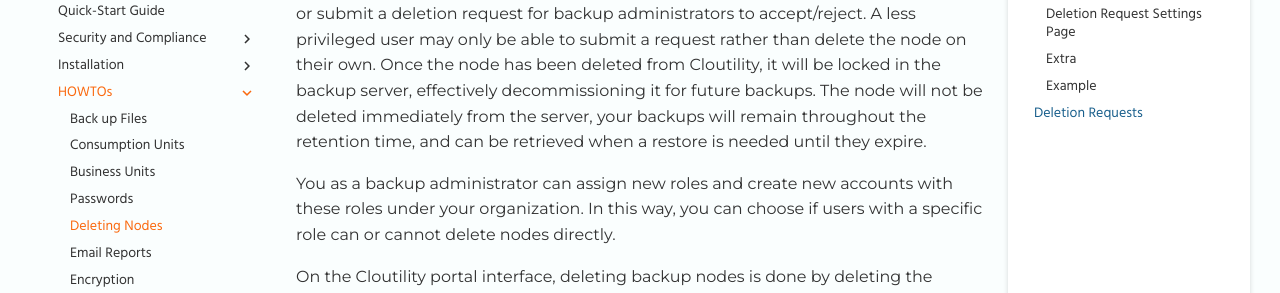
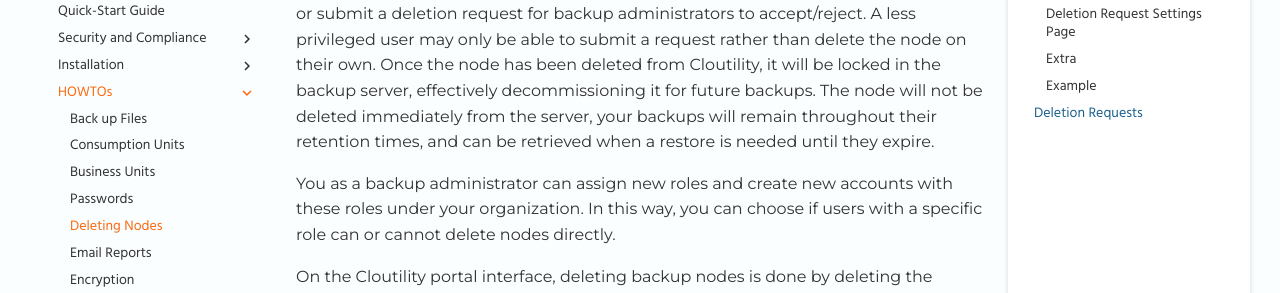
Before and after one commit to safespring/docs, an MkDocs documentation site: the page built from content/backup/howto/delete-node.md, in a window 1280 px wide and 900 px high. Shown: the part 207-500 px from the top of the window. Built offline with MkDocs 1.6.1 and Material for MkDocs 9.7.7, drawn with Linux system fonts in a browser that asks for light colours; some web fonts are replaced; a script that is not in the unit is left out; comment, search, counter and statistics services are not loaded; some of the changed text lies outside the part shown.

Commit message:
Minor fix.

```diff
--- a/content/backup/howto/delete-node.md
+++ b/content/backup/howto/delete-node.md
@@ -8,7 +8,7 @@ only be able to submit a request rather than delete the node on
 their own. Once the node has been deleted from Cloutility, it will be locked
 in the backup server, effectively decommissioning it for future backups.
 The node will not be deleted immediately from the server, your backups will
-remain throughout the retention time, and can be retrieved when
+remain throughout their retention times, and can be retrieved when
 a restore is needed until they expire.
 
 You as a backup administrator can assign new roles and
```
